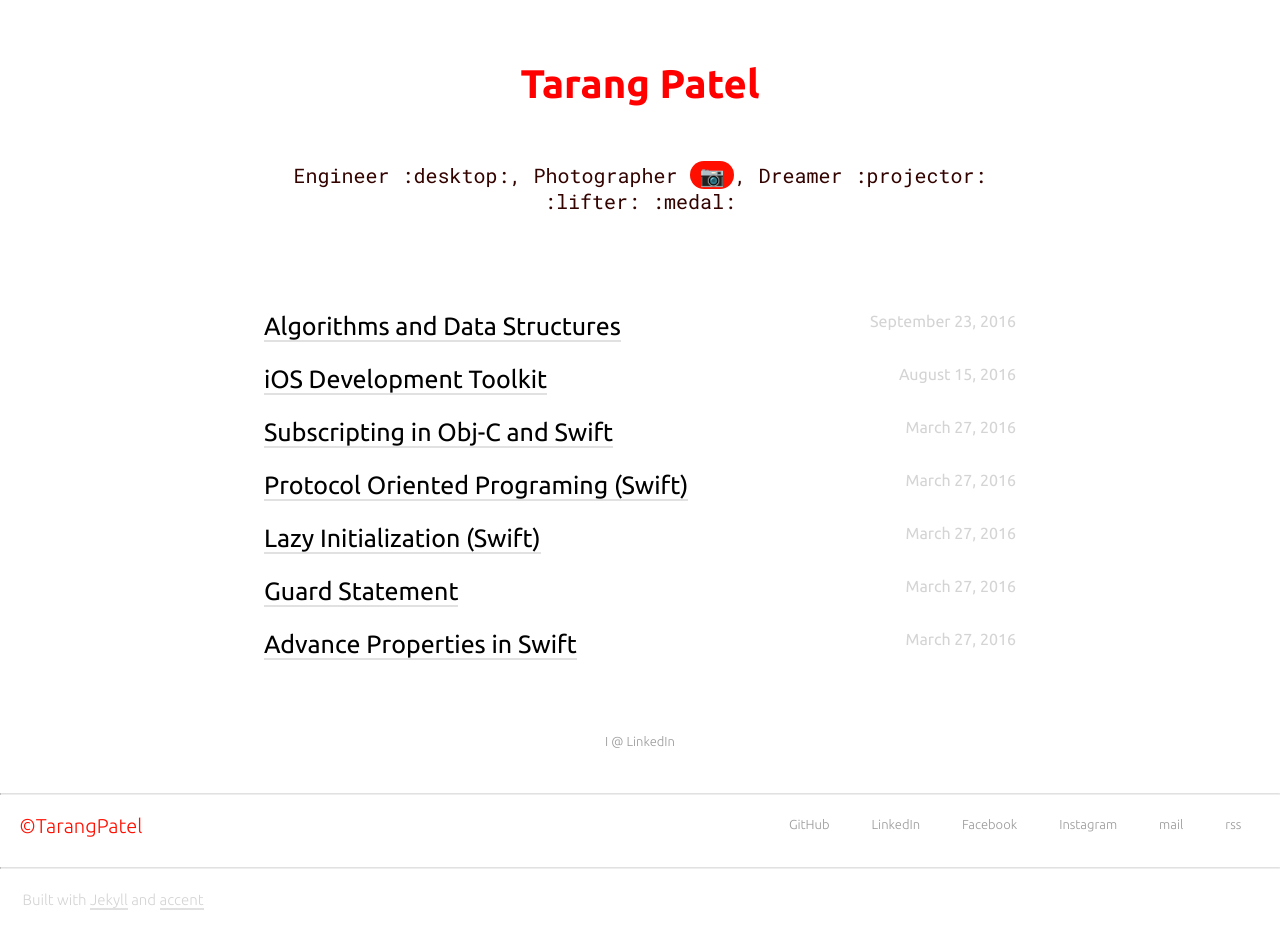
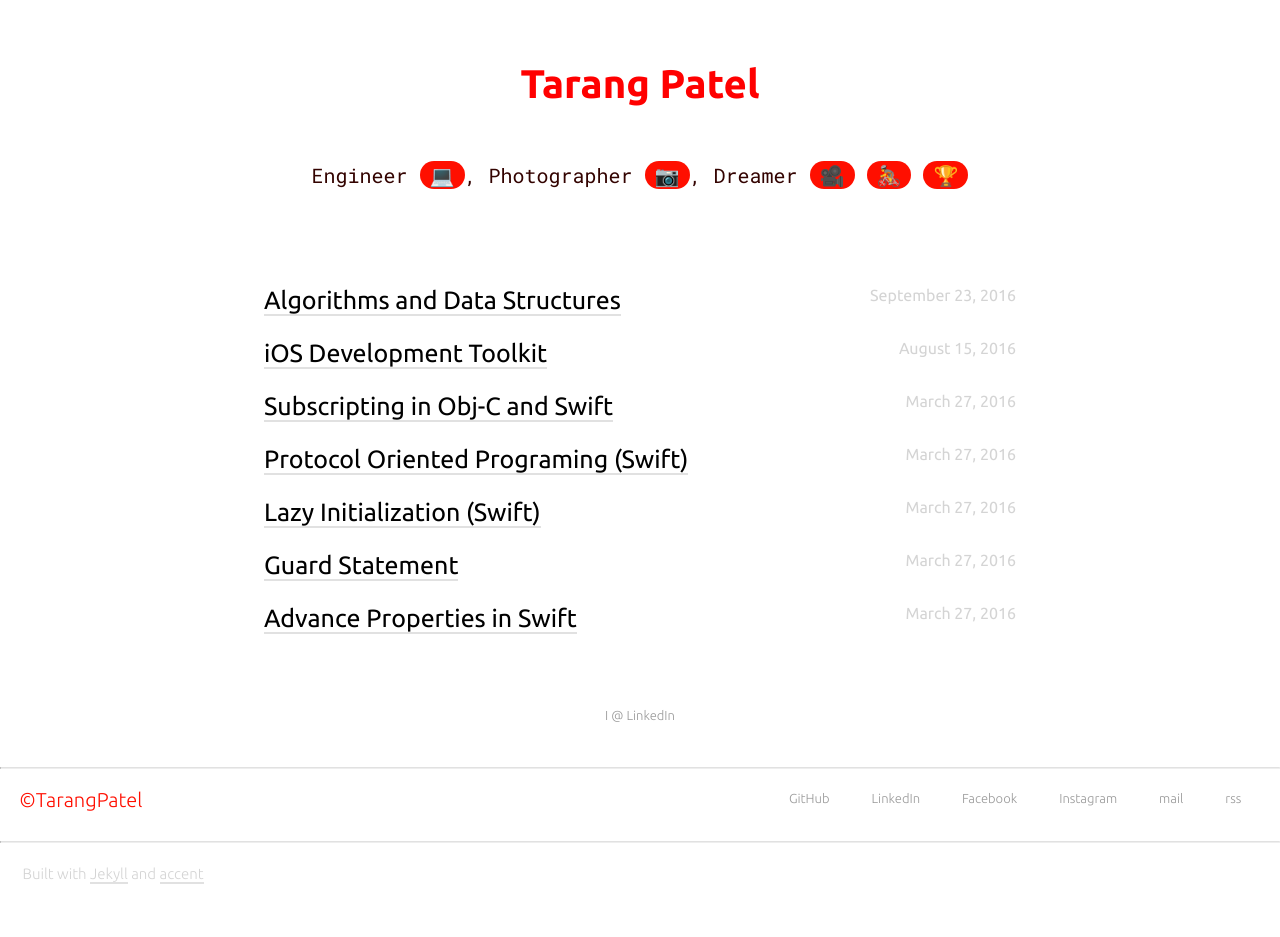
Before and after one commit to tarangpatel/whatilove, a Jekyll site: the page built from index.html, in a window 1280 px wide, cut to the strip 254-1191 px from the top of the page. Built offline with Jekyll 4.4.1, drawn with Linux system fonts in a browser that asks for light colours; nearby versions of some CDN libraries; emoji names are drawn with the system emoji font; the list of posts is cut into pages by our own code; after the commit the page ends 1165 px from its top, so only the background shows below that; some of the changed lines change nothing that is shown.

Commit message:
Update _config.yml

```diff
--- a/_config.yml
+++ b/_config.yml
@@ -22,7 +22,7 @@ copyright: TarangPatel
 intro: true         # Tip: Remove the span from site_heading if intro is set to true
 # This will be displayed in your intro
 short_bio: >
-    Engineer :desktop:, Photographer :camera:, Dreamer :projector: :lifter: :medal:
+    Engineer :computer:, Photographer :camera:, Dreamer :movie_camera: :bicyclist: :trophy:
 
 permalink: /:title.html
 
```
